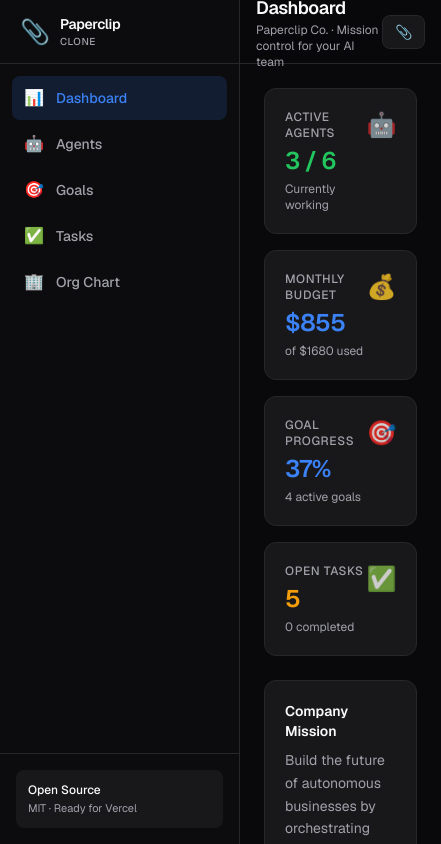
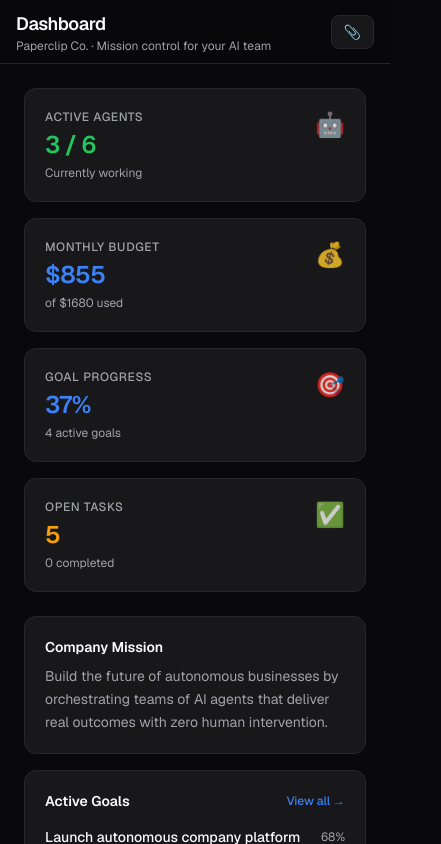
Before and after one commit to henrygoldsmith07-wq/paperclip-clone, a Next.js app: page /dashboard in a window 390 px wide. Shown: the top 844 px of the page, 441 px wide, since content can reach past the window. Built offline with nearby package versions, Linux system fonts and the light colour scheme.

Commit message:
feat: integrate MenuProvider and responsive sidebar in dashboard layout

```diff
--- a/src/app/dashboard/layout.tsx
+++ b/src/app/dashboard/layout.tsx
@@ -1,4 +1,20 @@
+"use client";
+
 import Sidebar from "@/components/Sidebar";
+import { MenuProvider, useMenu } from "@/context/MenuContext";
+
+function DashboardShell({ children }: { children: React.ReactNode }) {
+  const { isOpen, close } = useMenu();
+
+  return (
+    <div className="flex min-h-screen">
+      <Sidebar isOpen={isOpen} onClose={close} />
+      <main className="flex min-h-screen flex-1 flex-col lg:ml-60">
+        {children}
+      </main>
+    </div>
+  );
+}
 
 export default function DashboardLayout({
   children,
@@ -6,11 +22,8 @@ export default function DashboardLayout({
   children: React.ReactNode;
 }) {
   return (
-    <div className="flex min-h-screen">
-      <Sidebar />
-      <main className="ml-60 flex min-h-screen flex-1 flex-col">
-        {children}
-      </main>
-    </div>
+    <MenuProvider>
+      <DashboardShell>{children}</DashboardShell>
+    </MenuProvider>
   );
 }
```
